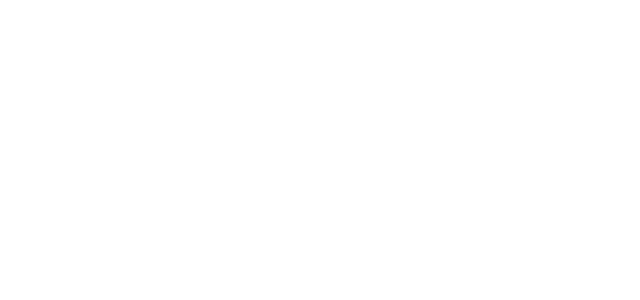
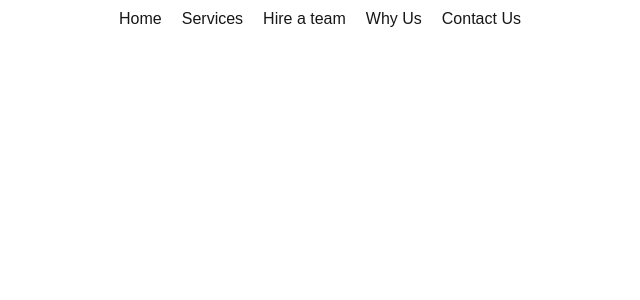
Before and after one commit to AmeerUlAman/Trident-Technologies, a Next.js app: page / in a window 1280 px wide. Shown: the top 300 px of the page, without its empty margins (320-960 px from the left). Built offline with nearby package versions, Linux system fonts and the light colour scheme.

Commit message:
nav content insertion init

```diff
--- /dev/null
+++ b/src/app/hero/hero.module.css
@@ -0,0 +1,5 @@
+.logocontainer{
+height:30px;
+width: 300px;
+
+}
--- a/src/app/hero/hero.tsx
+++ b/src/app/hero/hero.tsx
@@ -1,8 +1,21 @@
-
-
+import Image from "next/image";
+import styles from "./hero.module.css"
+import Nav from "../nav/nav";
 const Hero =()=> {
 return(
-<h1></h1>
+    <div className="">
+{/* <div >
+<Image
+height={371}
+width={3334}
+src={'/logo'}
+alt=""
+ className={styles.logocontainer}
+/>
+</div> */}
+<Nav/>
+
+    </div>
 
 );
 
--- /dev/null
+++ b/src/app/nav/nav.module.css
@@ -0,0 +1,17 @@
+.mnv{
+width: 100%;
+display: flex;
+flex-direction: row;
+justify-content: space-around;
+}
+.nv{
+display: flex;
+flex-direction: row;
+
+}
+.nv li{
+    text-decoration: none;
+    padding: 10px;
+    list-style-type: none;
+
+}
--- /dev/null
+++ b/src/app/nav/nav.tsx
@@ -0,0 +1,21 @@
+import styles from "./nav.module.css"
+
+const Nav =()=>{
+return(
+<div className={styles.mnv}>
+<nav className={styles.nv}>
+<li>Home</li>
+<li>Services</li>
+<li>Hire a team</li>
+<li>Why Us</li>
+<li>Contact Us</li>
+</nav>
+
+
+</div>
+);
+
+}
+
+
+export default Nav;
```
Also changed, not shown: public/logo-ver-inv.png (added).
